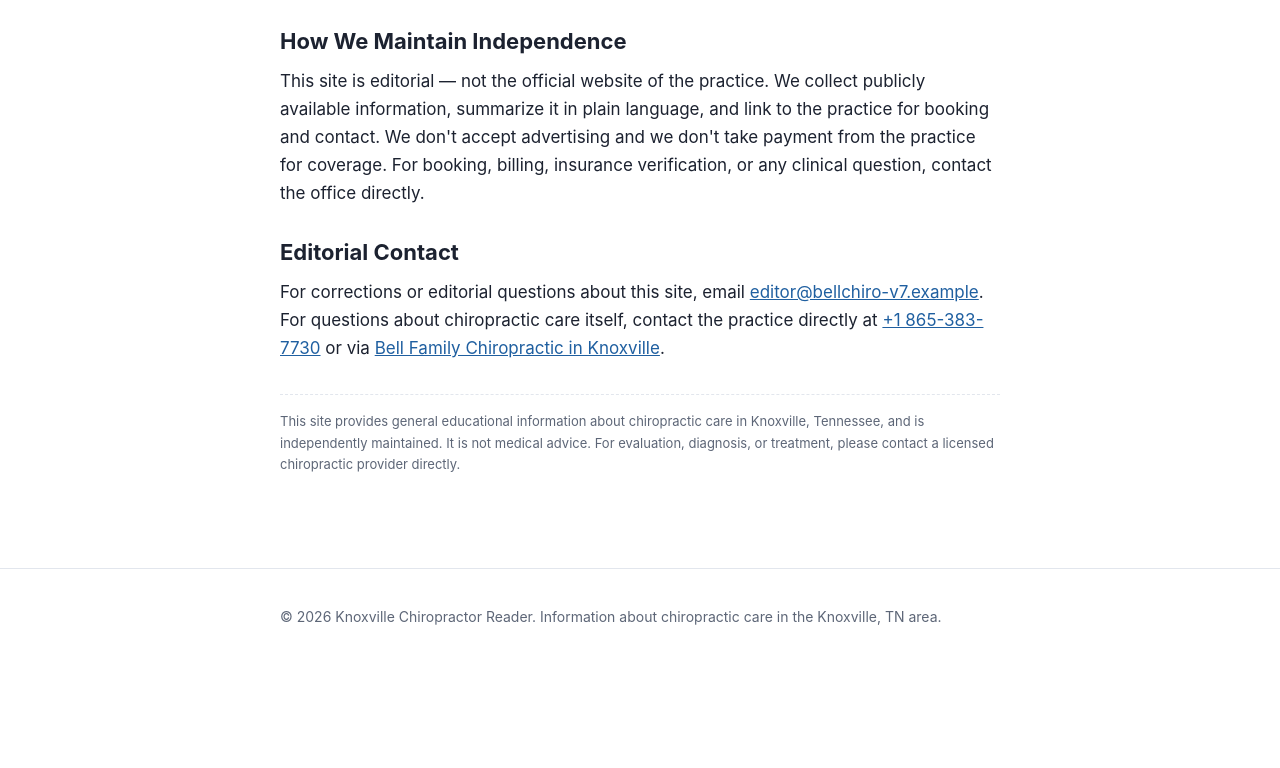
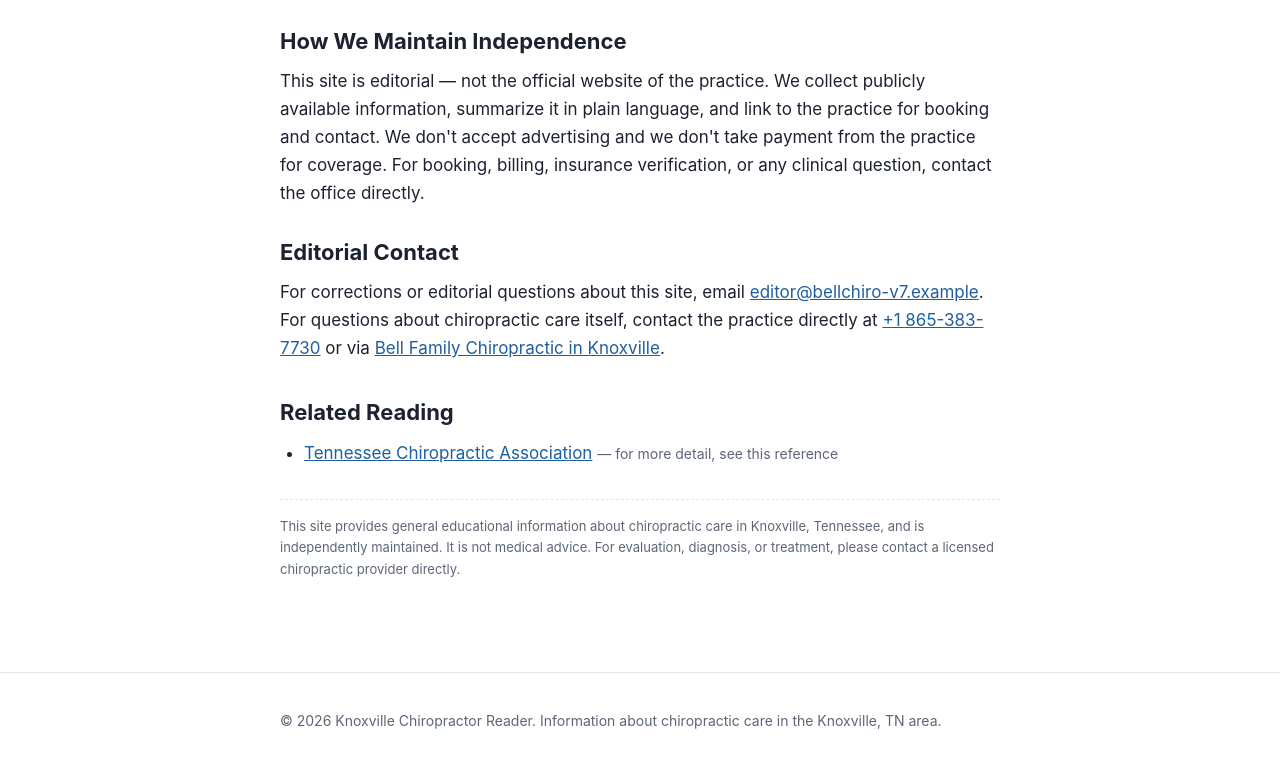
Before and after one commit to drbellhealth/bellchiro-knox-reader, a plain HTML site: page about.html in a window 1280 px wide. Shown: the part 687-1455 px from the top of the page. Before the commit the page ends 1367 px from the top, so only its background shows below. Drawn offline with Linux system fonts and the light colour scheme.

Commit message:
Inject tiered links and trust links

```diff
--- a/about.html
+++ b/about.html
@@ -53,7 +53,14 @@
     <h2>Editorial Contact</h2>
     <p>For corrections or editorial questions about this site, email <a href="mailto:editor@bellchiro-v7.example">editor@bellchiro-v7.example</a>. For questions about chiropractic care itself, contact the practice directly at <a href="tel:+18653837730">+1 865-383-7730</a> or via <a href="https://bellfamilychiro.com" rel="noopener">Bell Family Chiropractic in Knoxville</a>.</p>
 
-    <p class="disclaimer">This site provides general educational information about chiropractic care in Knoxville, Tennessee, and is independently maintained. It is not medical advice. For evaluation, diagnosis, or treatment, please contact a licensed chiropractic provider directly.</p>
+
+    <!-- BEGIN spider-web links -->
+    <h2 style="margin-top:36px">Related Reading</h2>
+    <ul>
+      <li><a href="https://www.tnchiro.com/" rel="noopener">Tennessee Chiropractic Association</a> <span style="color:#5b6478;font-size:14px"> — for more detail, see this reference</span></li>
+    </ul>
+    <!-- END spider-web links -->
+<p class="disclaimer">This site provides general educational information about chiropractic care in Knoxville, Tennessee, and is independently maintained. It is not medical advice. For evaluation, diagnosis, or treatment, please contact a licensed chiropractic provider directly.</p>
   </main>
 </div>
 <footer class="site">
```
Also changed, not shown: index.html (+8 -1 lines).
